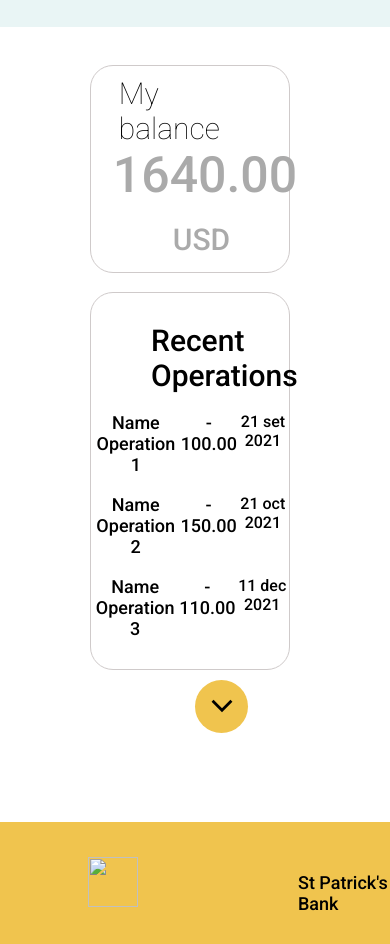
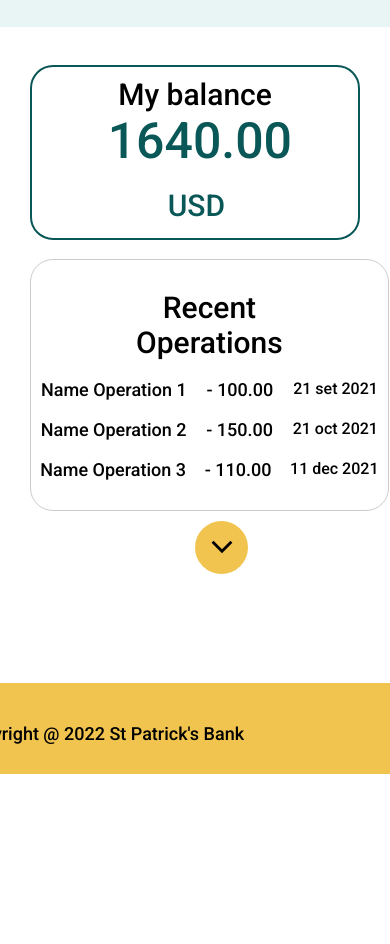
Before and after one commit to Lucasfranco1/SaintPatrick, a plain HTML site: page index.html in a window 390 px wide. Shown: the part 216-1160 px from the top of the page. After the commit the page ends 990 px from the top, so only its background shows below. Drawn offline with nearby package versions, Linux system fonts and the light colour scheme.

Commit message:
Merge Ana

```diff
--- a/css/Expired_style.css
+++ b/css/Expired_style.css
@@ -52,7 +52,7 @@ header .container img{
 
 }
 header .container h2{
-    margin-right: 500px;
+    margin-left: 100px;
     font-weight:bold;
 }
 
@@ -118,7 +118,12 @@ section .container{
 }
 
 
-
+.super-container{
+    display: flex;
+    justify-content: center;
+    align-items: center;
+    align-content: center;
+}
 
 
 /* alert */
@@ -158,14 +163,12 @@ section .alert h3{
 }
 
 .button{
-    display: flex;
-	align-items: center;
-    justify-content: center;
+    margin: auto;
 	margin-top: 2em;
-    margin-bottom: 2em;
-	margin-left: 32.5em;
-	width: 15%;
-	height: 50px;
+     /* margin-bottom: 2em;
+	 margin-left: 32.5em;  */
+	width: 200px;
+	height: 60px;
 	background: #000;
 	color: #000;
 
@@ -215,11 +218,10 @@ footer img{
 }
 
 footer .footer_logo h3{
+    margin: auto;
     margin-top: 20px;
-    text-align: initial;
     font-weight: 400;
-    margin: auto;
-    margin-left: 32.75em;
+    margin-left: 29em;
     font-size: 18px;
 
 }
@@ -245,9 +247,9 @@ footer .footer_logo h3{
 
     }
     header .container h2{
-        margin-top:15px;
+        margin-top:-55px;
         margin-right: 5px;
-        font-weight:700;
+        font-weight:400;
     }
     header .navar{
         margin-top: 20px;
@@ -263,7 +265,7 @@ footer .footer_logo h3{
         margin-top: 20px;
         text-align: initial;
         font-weight: 400;
-        margin-left: 50%;
+        margin-left: 200px;
         font-size: 18px;
 
     }
@@ -288,6 +290,22 @@ footer .footer_logo h3{
         margin-left: 160px;
         font-size: 18px;
 
+    }
+    header .logo{
+        margin-bottom: 10px;
+        font-size: 10px;
+        text-align: center;
+    }
+
+    header .container {
+        flex-direction: column;
+        text-align: center;
+
+    }
+    header .container h2{
+        margin-top:10px;
+        margin-right: -40px;
+        font-weight:500;
     }
 
 
@@ -559,7 +577,7 @@ footer .footer_logo h3{
         margin-top: 20px;
         text-align: initial;
         font-weight: 400;
-        margin-left: 0;
+        margin-left: 100px;
         font-size: 14px;
 
     }
@@ -579,9 +597,9 @@ footer .footer_logo h3{
 
     }
     header .container h2{
-        margin-top:10px;
-        margin-right: -40px;
-        font-weight:500;
+        margin-top:0px;
+        margin-right: 40px;
+        font-weight:400;
     }
     header .navar{
         margin-top: 20px;
--- a/css/styleII.css
+++ b/css/styleII.css
@@ -98,12 +98,12 @@ header nav a.active{
 main{
     padding: 10px 0;
     background: #fff;
-    margin-left: 90px;
-    margin-right: 100px;
-    border-top: 1px solid rgb(207, 202, 202);
-    border-right: 1px solid rgb(207, 202, 202);
-    border-bottom: 1px solid rgb(207, 202, 202);
-    border-left: 1px solid rgb(207, 202, 202);
+    margin-left: 30px;
+    margin-right: 30px;
+    border-top: 2px solid var(--blue-green-dark);
+    border-right: 2px solid var(--blue-green-dark);
+    border-bottom: 2px solid var(--blue-green-dark);
+    border-left: 2px solid var(--blue-green-dark);
     border-radius: 23px;
 
 }
@@ -116,13 +116,13 @@ main .balance{
 }
 
 .balance h3{
-    font-weight: lighter;
+    font-weight: 400;
     font-size: 30px;
 }
 .balance h2{
     font-weight: 400;
     font-size: 50px;
-    color: #aaa;
+    color: var(--blue-green-dark);
 
 }
 .balance h2 span{
@@ -140,11 +140,12 @@ main .balance{
 }
 
 section .operation{
-    padding: 30px 0;
+    padding: 30px 0px;
     margin: 0px;
     background: #fff;
-    margin-left: 90px;
-    margin-right: 100px;
+    width: 92%;
+    margin-left: 30px;
+    margin-right: 10px;
     border-top: 1px solid rgb(207, 202, 202);
     border-right: 1px solid rgb(207, 202, 202);
     border-bottom: 1px solid rgb(207, 202, 202);
@@ -192,7 +193,7 @@ section .operation{
 
 section .btn{
     margin-top: 10px;
-    margin-left:90% ;
+    margin-left:92% ;
     width: 4em;
     height: 4em;
     border-radius: 100%;
@@ -215,8 +216,9 @@ section .btn-t {
     display: flex;
 	align-items: center;
     justify-content: center;
+
 	margin-top: 1em;
-	margin-left: 31.5em;
+    margin-left: 30.5em;
 	width: 20%;
 	height: 50px;
 	background: #000;
@@ -250,31 +252,32 @@ footer{
 
 
 }
-footer .footer_logo{
+/* footer .footer_logo{
     display: flex;
     justify-content: flex-start;
 
-}
+} */
 footer img{
-
+/*
     margin-left: 5.5em;
 	width: 50px;
 	height: 50px;
     margin-top: 5px;
-
+     */
 }
 
-footer .footer_logo h3{
-    margin-top: 20px;
-    text-align: initial;
-    font-weight: 400;
-    margin-left: 560px;
-    font-size: 18px;
+.footer_logo .copy{
+    display: flex;
+    justify-content: center;
+    font-size: 12px;
+    font-weight: normal;
+
+
 
 }
 
 .super-container{
-    min-height: calc(100vh - 275px);
+    min-height: calc(100vh - 245px);
 }
 
 
@@ -359,21 +362,46 @@ footer .footer_logo h3{
     section .btn{
         margin-left: 50%;
     }
-    footer .footer_logo h3{
-        margin-top: 20px;
+    footer .footer_logo .copy{
+
+        margin-top: -10px;
         text-align: initial;
         font-weight: 400;
-        margin-left: 160px;
+        margin-left: -760px;
         font-size: 18px;
 
     }
     section .btn-t {
-        display: flex;
-        align-items: center;
-        justify-content: center;
-        margin: auto;
-        margin-left: 12.5em;
-        width: 20%;
+        margin-top: 50px;
+        margin-right: 0px;
+
+        height: 50px;
+        background: #000;
+        color: #000;
+
+        font-size: 20px;
+        /* font-weight: s.75em; */
+        border: none;
+        cursor: pointer;
+        text-transform: uppercase;
+        transition: .5s ease all;
+        border-radius: 5px;
+        position: relative;
+        overflow: hidden;
+        background-color: #f0c44e;
+
+    }
+
+}
+
+@media screen and (max-width: 861px){
+    section .btn{
+        margin-left: 50%;
+    }
+    section .btn-t {
+        margin-top: 1em;
+        margin-left: -700px;
+        width: 30%;
         height: 50px;
         background: #000;
         color: #000;
@@ -390,9 +418,7 @@ footer .footer_logo h3{
         background-color: #f0c44e;
 
     }
-
 }
-
 
 @media screen and (max-width: 630px){
 
--- a/css/styleIV.css
+++ b/css/styleIV.css
@@ -246,32 +246,19 @@ footer{
 
 
 }
-footer .footer_logo{
+
+.footer_logo .copy{
     display: flex;
-    justify-content: flex-start;
-
-}
-footer img{
-
-    margin-left: 5.5em;
-	width: 50px;
-	height: 50px;
-    margin-top: 5px;
-
-}
-
-footer .footer_logo h3{
-    margin-top: 20px;
-    text-align: initial;
-    font-weight: 400;
-    margin: auto;
-    margin-left: 32.75em;
-    font-size: 18px;
+    justify-content: center;
+    font-size: 12px;
+    font-weight: normal;
+
+
 
 }
 
 .super-container{
-    min-height: calc(100vh - 275px);
+    min-height: calc(100vh - 245px);
 }
 
 
@@ -522,7 +509,7 @@ footer .footer_logo h3{
         margin-left: -6px;
         margin-right: 50px;
         font-weight: 200;
-        font-size: 14px;
+        font-size: 10px;
     }
     section .container .info .son-info h3{
         font-weight: 200;
@@ -544,7 +531,12 @@ footer .footer_logo h3{
         font-weight: 300;
         font-size: 15px;
     }
-
+    section .container-center{
+        margin-left: 40px;
+    }
+    footer .copy{
+        margin-left: -300px;
+    }
     section .container .info .son-info h4{
         font-weight: 400;
         font-size: 13px;
@@ -564,7 +556,7 @@ footer .footer_logo h3{
     }
     section .alert{
         margin-top: 350px;
-        margin-left:130px;
+        margin-left:30px;
         text-align: center;
         font-size: 30px;
         width: 13em;
--- a/index.html
+++ b/index.html
@@ -85,8 +85,11 @@
 
     <footer>
         <div class="footer_logo">
-            <img src="img/logo.png" alt="">
-            <h3>St Patrick's Bank</h3>
+            <div class="copy">
+                <!-- <img src="img/logo.png" alt=""> -->
+              <h3>Copyright @ 2022 St Patrick's Bank</h3>
+            </div>
+
         </div>
     </footer>
 
```
Also changed, not shown: expired.html (+6 -4 lines), transferconfirm.html (+6 -2 lines).
